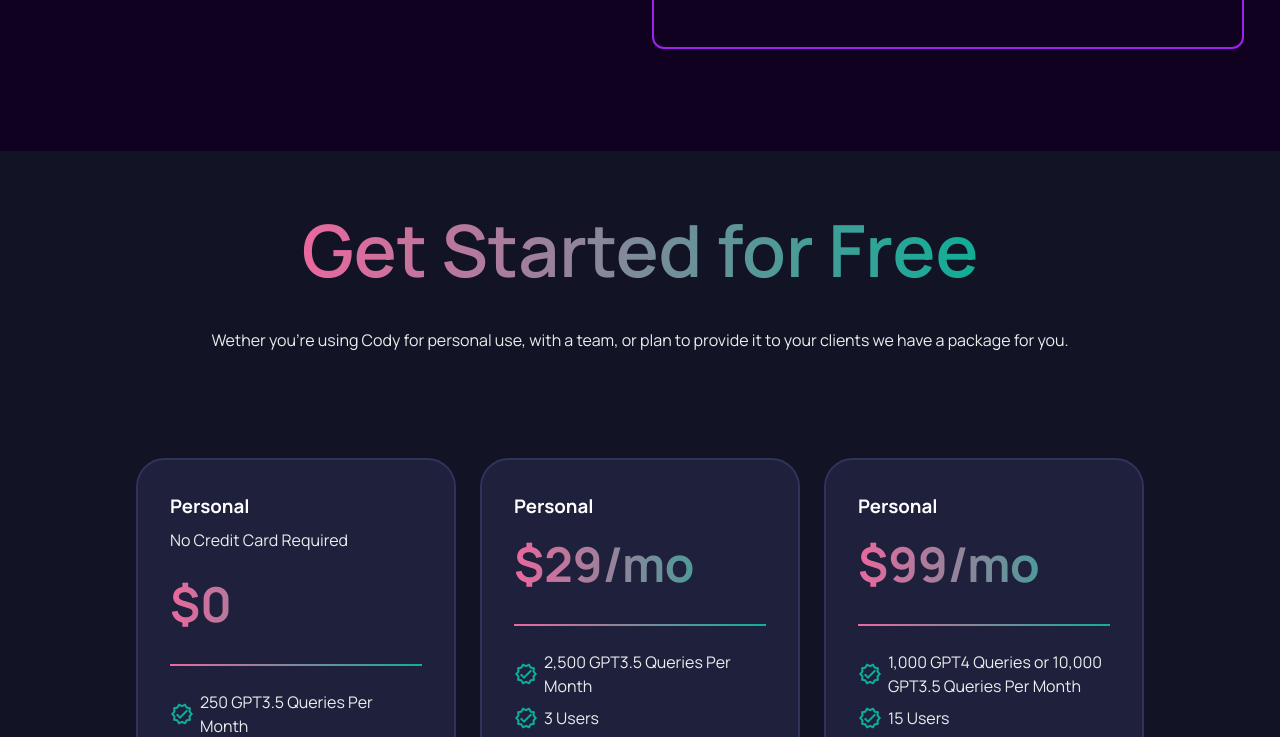
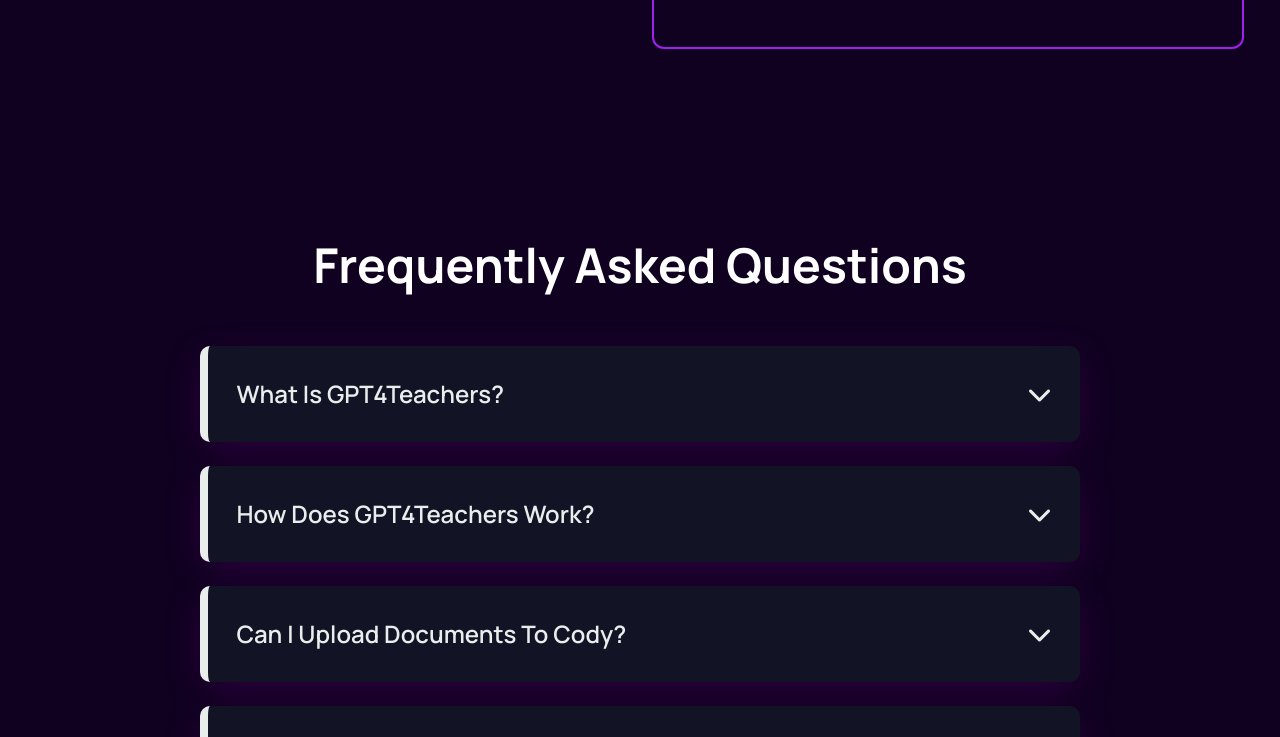
Before and after one commit to tohirbek009/gpt4teachers-landing-page, a Vue app: page / in a window 1280 px wide. Shown: the part 4300-5037 px from the top of the page. Built offline with nearby package versions, Linux system fonts and the light colour scheme.

Commit message:
FAQ section was implemented.

```diff
--- /dev/null
+++ b/src/components/home/FAQ.vue
@@ -0,0 +1,166 @@
+<template>
+    <div class="faq-wrapper" id="faq">
+        <h1>Frequently Asked Questions</h1>
+
+        <div class="faq-main">
+            <v-expansion-panels accordion flat class="v-expansion-panels--custom">
+                <v-expansion-panel v-for="(faqItem, i) in faqItems" :key="i">
+                    <v-expansion-panel-header>{{ faqItem.question }}</v-expansion-panel-header>
+                    <v-expansion-panel-content>{{ faqItem.answer }}</v-expansion-panel-content>
+                </v-expansion-panel>
+            </v-expansion-panels>
+        </div>
+    </div>
+</template>
+
+<script>
+export default {
+    name: "FAQComponent",
+    data() {
+        return {
+            selectedFAQ: null,
+            faqItems: [
+                {
+                    id: 1,
+                    question: "What Is GPT4Teachers?",
+                    answer: `GPT4Teachers is an AI-powered virtual employee that can assist your
+                        business in various tasks, such as answering questions, completing tasks,
+                        onboarding new hires, providing support and troubleshooting, and bringing new ideas and insights.`
+                },
+                {
+                    id: 2,
+                    question: "How Does GPT4Teachers Work?",
+                    answer: `GPT4Teachers searches all of your accumulated company data,
+                        including articles, PowerPoints, and PDFs, and sources the top 10 most relevant
+                        documents to create an answer to your question in seconds.`
+                },
+                {
+                    id: 3,
+                    question: "Can I Upload Documents To Cody?",
+                    answer: `Yes, you can upload various types of documents to Cody,
+                    such as Word, PowerPoint, and PDFs, and Cody will instantly learn all that information and use
+                     it to provide answers to your questions.`
+                },
+                {
+                    id: 4,
+                    question: "What Is GPT4Teachers?",
+                    answer: `GPT4Teachers is an AI-powered virtual employee that can assist your
+                        business in various tasks, such as answering questions, completing tasks,
+                        onboarding new hires, providing support and troubleshooting, and bringing new ideas and insights.`
+                },
+                {
+                    id: 5,
+                    question: "How Does GPT4Teachers Work?",
+                    answer: `GPT4Teachers searches all of your accumulated company data,
+                        including articles, PowerPoints, and PDFs, and sources the top 10 most relevant
+                        documents to create an answer to your question in seconds.`
+                }
+            ]
+        }
+    },
+    methods: {
+        selectFAQ(faqItemId) {
+            if (faqItemId === this.selectedFAQ) {
+                this.selectedFAQ = null;
+                return;
+            }
+
+            this.selectedFAQ = faqItemId;
+        }
+    }
+}
+</script>
+
+<style scoped lang="scss">
+@import "@/assets/scss/style.scss";
+
+.faq-wrapper {
+    h1 {
+        font-size: 3rem;
+        margin-bottom: 45px;
+        color: $white;
+        width: 100%;
+        text-align: center;
+
+        @include for-phone-only {
+            font-size: 2.25rem !important;
+        }
+    }
+
+    .faq-main {
+        width: 70%;
+        margin: 0 auto;
+
+        @include for-tablet-portrait-down {
+            width: 100%;
+            padding: 0 24px;
+        }
+
+        .v-expansion-panels--custom::v-deep {
+            .v-expansion-panel {
+                background-color: $primaryDark;
+                color: $grayLight;
+                border-radius: 10px;
+                margin-bottom: 1.5rem;
+                box-shadow: 0px 10px 35px -8px $primaryLight;
+                border-left: 8px solid $grayLight;
+                padding: 0 28px;
+
+                @include for-tablet-portrait-down {
+                    padding: 0 22px;
+                }
+
+                .v-expansion-panel-header {
+                    padding: 36px 0;
+                    font-size: 24px !important;
+                    font-weight: 600;
+
+                    @include for-tablet-portrait-down {
+                        padding: 28px 0;
+                        font-size: 18px !important;
+                        font-weight: 500 !important;
+                    }
+
+                    .v-expansion-panel-header__icon {
+                        .v-icon {
+                            color: $grayLight !important;
+
+                            @include for-tablet-portrait-down {
+                                font-size: 18px !important;
+                            }
+                        }
+                    }
+                }
+
+                .v-expansion-panel-header--active {
+                    color: $pink !important;
+
+                    .v-expansion-panel-header__icon {
+                        .v-icon {
+                            color: $pink !important;
+                        }
+                    }
+                }
+
+                .v-expansion-panel-content {
+                    .v-expansion-panel-content__wrap {
+                        padding: 0 0 36px 0 !important;
+                        line-height: 1.6 !important;
+                        font-size: 18px;
+
+                        @include for-tablet-portrait-down {
+                            padding-bottom: 28px !important;
+                            font-size: 16px !important;
+                            line-height: 1.4 !important;
+                        }
+                    }
+                }
+            }
+
+            .v-expansion-panel--active {
+                border-left-color: $pink;
+            }
+        }
+    }
+}
+</style>
--- a/src/components/home/Home.vue
+++ b/src/components/home/Home.vue
@@ -6,6 +6,9 @@
             <what-can-do />
             <div class="empty_space"></div>
             <how-it-works />
+            <div class="empty_space"></div>
+            <div class="empty_space"></div>
+            <f-a-q />
             <div class="empty_space"></div>
         </v-container>
         <pricing />
@@ -17,16 +20,17 @@
 import WhatCanDo from './WhatCanDo.vue';
 import HowItWorks from './HowItWorks.vue';
 import Pricing from './Pricing.vue';
+import FAQ from './FAQ.vue';
 
 export default {
-    comments: {
+    components: {
         MainBlock,
         WhatCanDo,
         HowItWorks,
-        Pricing
+        Pricing,
+        FAQ
     },
     name: "Home-Component",
-    components: { MainBlock, WhatCanDo, HowItWorks, Pricing }
 }
 </script>
 
```
